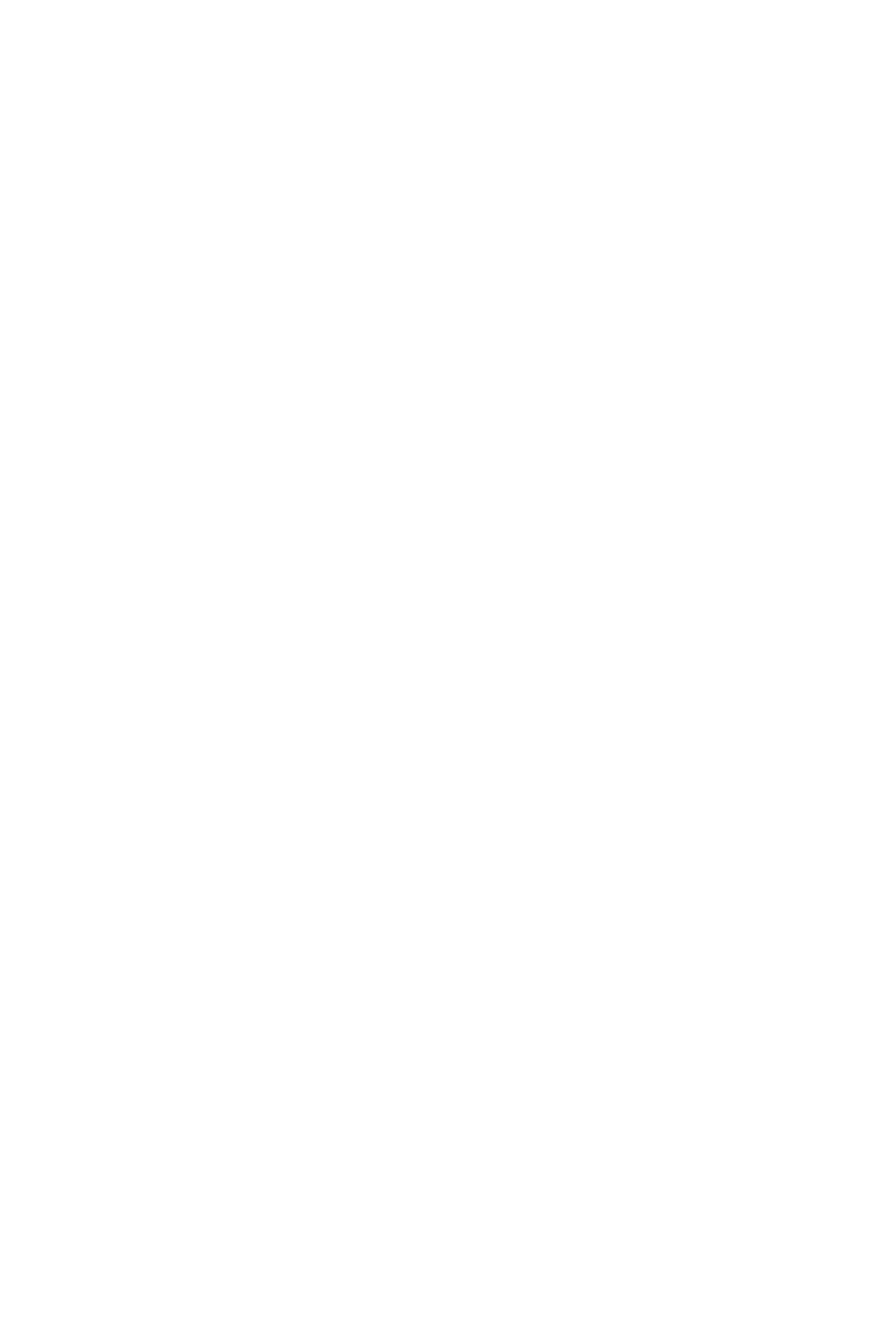
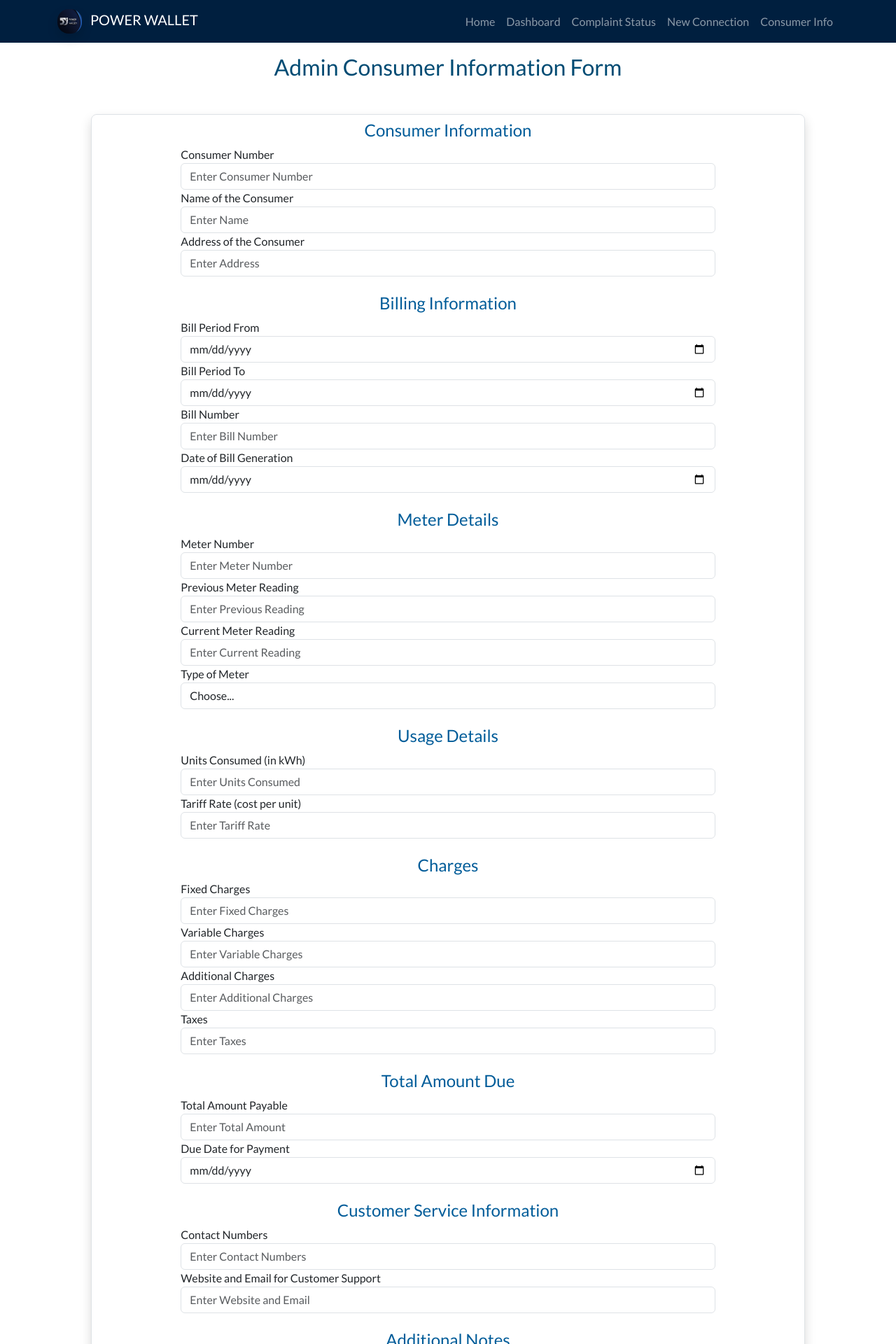
Before and after one commit to shonmathew19/power-wallet, a React (Vite) app: page /admin-page-consumer-info in a window 1280 px wide. Before the commit this address had no page. Shown: the top 1920 px of the page at 70% size. Before the commit the page ends 800 px from the top, so only its background shows below. Built offline with nearby package versions, Linux system fonts and the light colour scheme.

Commit message:
admin roles

```diff
--- a/src/App.jsx
+++ b/src/App.jsx
@@ -9,25 +9,31 @@ import NewConnection from './pages/NewConnection'
 import TermsAndConditions from './pages/TermsAndConditions'
 import PrivacyPolicy from './pages/PrivacyPolicy'
 import ConsumerInfoForm from './pages/ConsumerInfoForm'
+import AdminPageConsumerInfo from './pages/AdminPageConsumerInfo'
 import Billing from './pages/Billing'
+import { useState } from 'react'
+import Dashboard from './pages/Dashboard'
 
 function App() {
-
+  const [role, setRole] = useState(null);
 
   return (
     <>
-
+      <Header role={role} />
       <Routes>
         <Route path='/' element={<Home />} />
-        <Route path='/login' element={<Login />} />
+        <Route path='/login' element={<Login setRole={setRole}/>} />
         <Route path='/register' element={<Login register={'register'} />} />
         <Route path='/home' element={<Home />} />
         <Route path='/new-connection' element={<NewConnection />} />
-        <Route path='/terms-and-conditions' element={<TermsAndConditions/>} />
-        <Route path='/privacy-policy' element={<PrivacyPolicy/>} />
-        <Route path='/consumer-info-form' element={<ConsumerInfoForm/>} />
-        <Route path='/billing' element={<Billing/>} />
+        <Route path='/terms-and-conditions' element={<TermsAndConditions />} />
+        <Route path='/privacy-policy' element={<PrivacyPolicy />} />
+        <Route path='/consumer-info' element={<ConsumerInfoForm />} />
+        <Route path='/billing' element={<Billing />} />
+        <Route path='/admin-page-consumer-info' element={<AdminPageConsumerInfo/>} />
+        <Route path='/dashboard' element={<Dashboard />} />
       </Routes>
+      <Footer />
 
     </>
   )
--- a/src/components/Header.jsx
+++ b/src/components/Header.jsx
@@ -5,9 +5,12 @@ import Navbar from 'react-bootstrap/Navbar';
 import '../App.css'
 import { Link } from 'react-router-dom';
 
-function Header() {
+function Header({role}) {
+  role='admin'
   return (
-    <div>
+    <>
+    {role!=='admin'?
+      <div>
       <Navbar style={{ backgroundColor: '#001F3F' }} expand="lg" data-bs-theme="dark">
         <Container>
           <Navbar.Brand as={Link} to={'/'}>
@@ -34,7 +37,39 @@ function Header() {
           </Navbar.Collapse>
         </Container>
       </Navbar>
+    </div>:
+    <>
+          <div>
+      <Navbar style={{ backgroundColor: '#001F3F' }} expand="lg" data-bs-theme="dark">
+        <Container>
+          <Navbar.Brand as={Link} to={'/'}>
+            <img
+              alt=""
+              src="/images/logo.jpg"
+              width="35"
+              height="35"
+              className="d-inline-block align-top rounded-4 shadow me-2"
+            />{' '}
+            <span style={{textAlign:'center'}}>POWER WALLET</span>
+          </Navbar.Brand>
+          <Navbar.Toggle aria-controls="basic-navbar-nav" />
+          <Navbar.Collapse id="basic-navbar-nav">
+            <Nav className="ms-auto">
+
+              <Nav.Link as={Link} to={'/'} className='navbar-items' >Home</Nav.Link>
+              <Nav.Link as={Link} to={'/dashboard'} className='navbar-items' >Dashboard</Nav.Link>
+              <Nav.Link as={Link} to={'/'}className='navbar-items' >Complaint Status</Nav.Link>
+              <Nav.Link as={Link} to={'/new-connection'}className='navbar-items' >New Connection</Nav.Link>
+              <Nav.Link as={Link} to={'/admin-page-consumer-info'}className='navbar-items' >Consumer Info</Nav.Link>
+
+            </Nav>
+          </Navbar.Collapse>
+        </Container>
+      </Navbar>
     </div>
+    </>
+    }
+    </>
   );
 }
 
--- /dev/null
+++ b/src/pages/AdminPageConsumerInfo.jsx
@@ -0,0 +1,136 @@
+import React from 'react'
+import { Container } from 'react-bootstrap'
+
+function AdminPageConsumerInfo() {
+
+
+    return (
+        <>
+       <Container>
+       <h2 class="mb-2 mt-3 text-center" style={{ color: '#004B73' }}>Admin Consumer Information Form</h2>
+            <div class="border shadow rounded-3 m-5 ">
+
+
+                <form className=' w-75 mx-auto'>
+                    <h4 class="text-center mt-2" style={{ color: '#005C99' }}>Consumer Information</h4>
+                    <div class="form-group">
+                        <label for="consumerNumber">Consumer Number</label>
+                        <input type="text" class="form-control " id="consumerNumber" placeholder="Enter Consumer Number" />
+                    </div>
+                    <div class="form-group">
+                        <label for="consumerName">Name of the Consumer</label>
+                        <input type="text" class="form-control" id="consumerName" placeholder="Enter Name" />
+                    </div>
+                    <div class="form-group">
+                        <label for="consumerAddress">Address of the Consumer</label>
+                        <input type="text" class="form-control" id="consumerAddress" placeholder="Enter Address" />
+                    </div>
+
+                    <h4 class="mt-4 text-center" style={{ color: '#005C99' }}>Billing Information</h4>
+                    <div class="form-group">
+                        <label for="billPeriodFrom">Bill Period From</label>
+                        <input type="date" class="form-control" id="billPeriodFrom" />
+                    </div>
+                    <div class="form-group">
+                        <label for="billPeriodTo">Bill Period To</label>
+                        <input type="date" class="form-control" id="billPeriodTo" />
+                    </div>
+                    <div class="form-group">
+                        <label for="billNumber">Bill Number</label>
+                        <input type="text" class="form-control" id="billNumber" placeholder="Enter Bill Number" />
+                    </div>
+                    <div class="form-group">
+                        <label for="billDate">Date of Bill Generation</label>
+                        <input type="date" class="form-control" id="billDate" />
+                    </div>
+
+                    <h4 class="mt-4 text-center" style={{ color: '#005C99' }}>Meter Details</h4>
+                    <div class="form-group">
+                        <label for="meterNumber">Meter Number</label>
+                        <input type="text" class="form-control" id="meterNumber" placeholder="Enter Meter Number" />
+                    </div>
+                    <div class="form-group">
+                        <label for="previousReading">Previous Meter Reading</label>
+                        <input type="number" class="form-control" id="previousReading" placeholder="Enter Previous Reading" />
+                    </div>
+                    <div class="form-group">
+                        <label for="currentReading">Current Meter Reading</label>
+                        <input type="number" class="form-control" id="currentReading" placeholder="Enter Current Reading" />
+                    </div>
+                    <div class="form-group">
+                        <label for="meterType">Type of Meter</label>
+                        <select class="form-control" id="meterType">
+                            <option>Choose...</option>
+                            <option value="digital">Digital</option>
+                            <option value="analog">Analog</option>
+                        </select>
+                    </div>
+
+                    <h4 class="mt-4 text-center" style={{ color: '#005C99' }}>Usage Details</h4>
+                    <div class="form-group">
+                        <label for="unitsConsumed">Units Consumed (in kWh)</label>
+                        <input type="number" class="form-control" id="unitsConsumed" placeholder="Enter Units Consumed" />
+                    </div>
+                    <div class="form-group">
+                        <label for="tariffRate">Tariff Rate (cost per unit)</label>
+                        <input type="number" class="form-control" id="tariffRate" placeholder="Enter Tariff Rate" />
+                    </div>
+
+                    <h4 class="mt-4 text-center" style={{ color: '#005C99' }}>Charges</h4>
+                    <div class="form-group">
+                        <label for="fixedCharges">Fixed Charges</label>
+                        <input type="number" class="form-control" id="fixedCharges" placeholder="Enter Fixed Charges" />
+                    </div>
+                    <div class="form-group">
+                        <label for="variableCharges">Variable Charges</label>
+                        <input type="number" class="form-control" id="variableCharges" placeholder="Enter Variable Charges" />
+                    </div>
+                    <div class="form-group">
+                        <label for="additionalCharges">Additional Charges</label>
+                        <input type="number" class="form-control" id="additionalCharges" placeholder="Enter Additional Charges" />
+                    </div>
+                    <div class="form-group">
+                        <label for="taxes">Taxes</label>
+                        <input type="number" class="form-control" id="taxes" placeholder="Enter Taxes" />
+                    </div>
+
+                    <h4 class="mt-4 text-center" style={{ color: '#005C99' }}>Total Amount Due</h4>
+                    <div class="form-group">
+                        <label for="totalAmount">Total Amount Payable</label>
+                        <input type="number" class="form-control" id="totalAmount" placeholder="Enter Total Amount" />
+                    </div>
+                    <div class="form-group">
+                        <label for="dueDate">Due Date for Payment</label>
+                        <input type="date" class="form-control" id="dueDate" />
+                    </div>
+
+                    <h4 class="mt-4 text-center" style={{ color: '#005C99' }}>Customer Service Information</h4>
+                    <div class="form-group">
+                        <label for="contactNumbers">Contact Numbers</label>
+                        <input type="text" class="form-control" id="contactNumbers" placeholder="Enter Contact Numbers" />
+                    </div>
+                    <div class="form-group">
+                        <label for="websiteEmail">Website and Email for Customer Support</label>
+                        <input type="text" class="form-control" id="websiteEmail" placeholder="Enter Website and Email" />
+                    </div>
+
+                    <h4 class="mt-4 text-center" style={{ color: '#005C99' }}>Additional Notes</h4>
+                    <div class="form-group">
+                        <label for="additionalNotes">Any Notices or Additional Information</label>
+                        <textarea class="form-control" id="additionalNotes" rows="3" placeholder="Enter Additional Notes"></textarea>
+                    </div>
+                    <div className='text-center mt-3 mb-4 d-flex flex-column justify-content-center align-items-center'>
+                        <button type="submit" className="btn btn-primary login-second-col-btn rounded-5 w-50">Submit</button>
+                    </div>
+
+                </form>
+                </div>
+
+       </Container>
+
+        </>
+    )
+
+}
+
+export default AdminPageConsumerInfo
--- a/src/pages/Billing.jsx
+++ b/src/pages/Billing.jsx
@@ -5,7 +5,7 @@ import Footer from '../components/Footer'
 function Billing() {
     return (
         <>
-            <Header />
+
             <div className="container mt-5">
                 <h2 className="mb-4 text-center text-primary">Billing</h2>
                 <form className="d-flex flex-column align-items-center">
@@ -64,7 +64,7 @@ function Billing() {
                     <button type="submit" className="btn btn-primary mt-4 w-50 login-second-col-btn rounded-5 mb-3">Pay Now</button>
                 </form>
             </div>
-            <Footer />
+
         </>
 
     );
--- a/src/pages/ConsumerInfoForm.jsx
+++ b/src/pages/ConsumerInfoForm.jsx
@@ -6,7 +6,7 @@ import Footer from '../components/Footer'
 function ConsumerInfoForm() {
     return (
         <>
-            <Header />
+
 
             <div className="container-fluid mt-5">
                 <h2 className="mb-4 text-center text-primary">Consumer Information Summary</h2>
@@ -124,7 +124,7 @@ function ConsumerInfoForm() {
                 <Link to={'/billing'} className='btn text-light login-second-col-btn rounded-5 w-50'> Continue to payment page</Link>
                 </div>
             </div>
-            <Footer />
+
         </>
     );
 }
--- /dev/null
+++ b/src/pages/Dashboard.jsx
@@ -0,0 +1,9 @@
+import React from 'react'
+
+function Dashboard() {
+  return (
+    <div>Dashboard</div>
+  )
+}
+
+export default Dashboard
--- a/src/pages/Home.jsx
+++ b/src/pages/Home.jsx
@@ -12,7 +12,7 @@ function Home() {
     return (
         <>
 
-            <Header />
+
             <marquee behavior="scroll" direction="left" scrollamount="5">
                 Investing in renewable energy is investing in a sustainable tomorrow, where clean power fuels innovation and progress.
             </marquee>
@@ -46,7 +46,7 @@ function Home() {
 
             </Row>
 
-            <Footer />
+
 
         </>
     )
--- a/src/pages/NewConnection.jsx
+++ b/src/pages/NewConnection.jsx
@@ -78,11 +78,12 @@ function NewConnection() {
 
     return (
         <>
-            <Header />
+
             <Container>
+            <h2 className='text-center mt-3' style={{ color: '#004B73' }}>New Connection Application Form</h2>
                 <form onSubmit={handleSubmit}>
                     <div className='border shadow rounded-3 m-3'>
-                        <h2 className='text-center mt-3' style={{ color: '#004B73' }}>New Connection Application Form</h2>
+
                         <h5 className='text-center mt-4' style={{ color: '#005C99' }}>Applicant Information</h5>
                         <div className='ms-3 me-3'>
 
@@ -264,7 +265,7 @@ function NewConnection() {
                     </div>
                 </form>
             </Container>
-            <Footer />
+
         </>
     );
 }
--- a/src/pages/PrivacyPolicy.jsx
+++ b/src/pages/PrivacyPolicy.jsx
@@ -69,7 +69,7 @@ function PrivacyPolicy() {
 
       <p><small>Last updated: [14-10-2024]</small></p>
 </div>
-  <Footer/>
+
     </>
   )
 }
--- a/src/pages/TermsAndConditions.jsx
+++ b/src/pages/TermsAndConditions.jsx
@@ -101,7 +101,7 @@ function TermsAndConditions() {
                     <small>Last updated: [14-10-2024]</small>
                 </p>
             </div>
-            <Footer />
+
         </>
     )
 }
```
Also changed, not shown: src/pages/Login.jsx (+23 -5 lines), src/App.css (line endings or trailing spaces).
